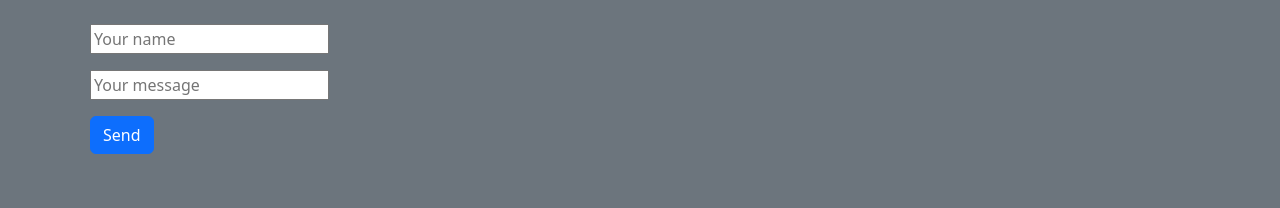
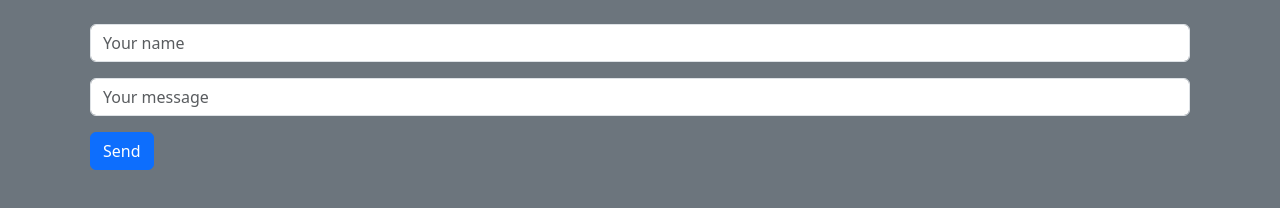
Before and after one commit to MariySemenenko/websockets_chat, a website: page index.html in a window 1280 px wide. Drawn offline with nearby package versions, Linux system fonts and the light colour scheme; no server answers.

```diff
--- a/index.html
+++ b/index.html
@@ -187,13 +187,14 @@
             type="text"
             name="name"
             id="name"
-            class="form-controll"
+            class="form-control"
             placeholder="Your name"
           />
         </div>
 
         <div class="mb-3">
           <input
+            class="form-control"
             type="text"
             name="message"
             id="message"
@@ -205,7 +206,7 @@
       <div id="messages"></div>
     </div>
 
-<script src="/socket.io/socket.io.js"></script>
+    <script src="/socket.io/socket.io.js"></script>
 
     <script>
       const socket = io("http://localhost:8080");
@@ -238,3 +239,7 @@
     </script>
   </body>
 </html>
+
+<!-- open integrated terminal
+ngrok http 8080
+then change http://localhost:8080   -->
```
Also changed, not shown: server.js (line endings or trailing spaces).
